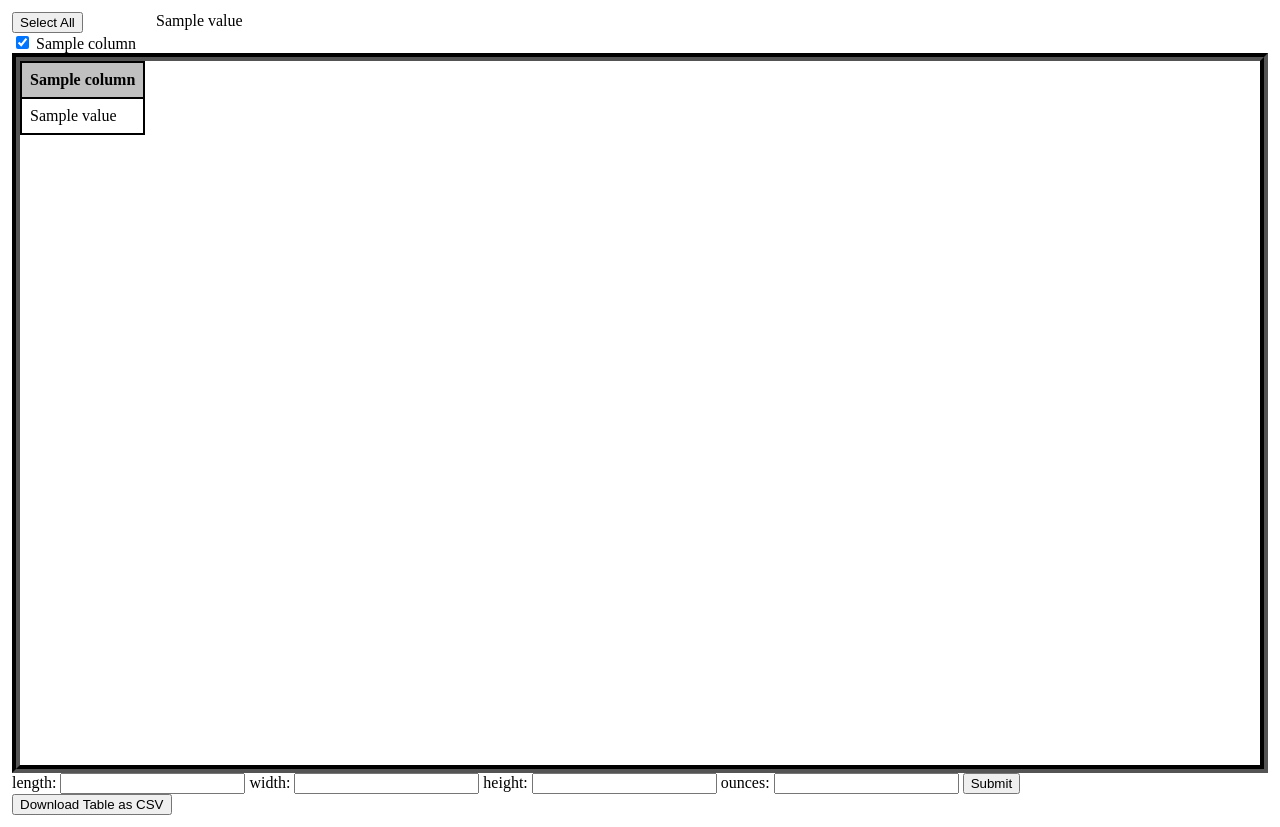
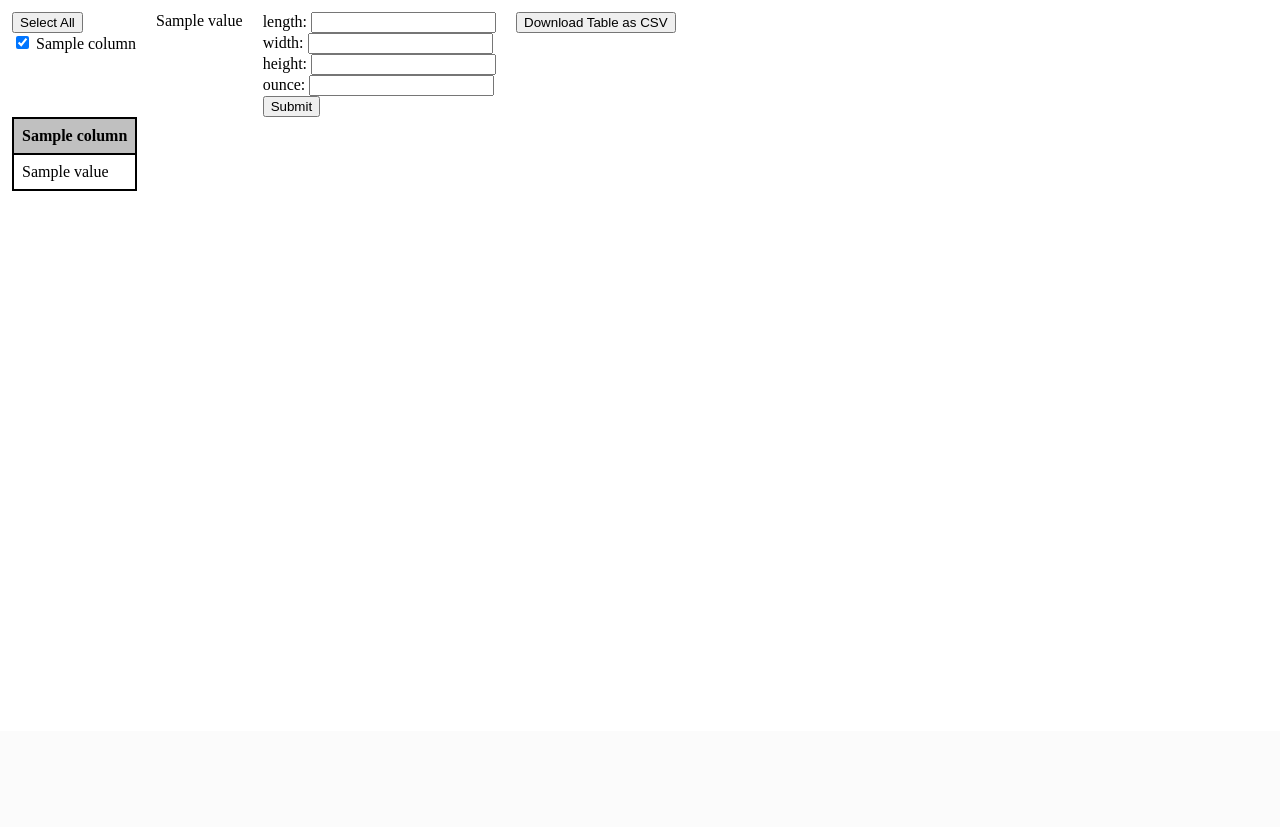
Before and after one commit to kzrob/sc-pod, a Flask app: template templates/table.html in a window 1280 px wide. Shown: the part 69-896 px from the top of the page. After the commit the page ends 260 px from the top, so only its background shows below. Run offline with Flask 3, Linux system fonts and the light colour scheme; the template is opened without the code that fills it: most values are stand-ins (such as "Sample title", 1, 10 or a date in 2020).

Commit message:
fixed table value bugs and changed some css

```diff
--- a/app.py
+++ b/app.py
@@ -19,9 +19,9 @@ def table():
     length = request.form.get("length")
     width = request.form.get("width")
     height = request.form.get("height")
-    ounces = request.form.get("ounces")
+    ounce = request.form.get("ounce")
 
-    df, count = backend.process_table(config.TSV_PATH, length, width, height, ounces)
+    df, count = backend.process_table(config.TSV_PATH, length, width, height, ounce)
     return render_template('table.html', data=df, count=count)
 
 
--- a/backend.py
+++ b/backend.py
@@ -175,7 +175,7 @@ def count_table_orders(df: pd.DataFrame, column: str, simple: bool = False) -> s
     return output
 
 
-def process_table(tsv_path: str, length: str, width: str, height: str, ounces: str) -> tuple[pd.DataFrame, dict[str]] | tuple[None, None]:
+def process_table(tsv_path: str, length: str, width: str, height: str, ounce: str) -> tuple[pd.DataFrame, dict[str]] | tuple[None, None]:
     if tsv_path is None or not os.path.exists(tsv_path):
         return None, None
 
@@ -199,8 +199,8 @@ def process_table(tsv_path: str, length: str, width: str, height: str, ounces: s
         df.at[i, "length"] = length
         df.at[i, "width"] = width
         df.at[i, "height"] = height
-        if ounces is not None:
-            df.at[i, "ounces"] = str(float(df.at[i, "total-quantity"]) * float(ounces))
+        if ounce is not None:
+            df.at[i, "ounce"] = str(float(df.at[i, "total-quantity"]) * float(ounce))
 
     output = dict()
     output["orders"] = count_table_orders(df, "order-id", simple=True)
--- a/static/css/table.css
+++ b/static/css/table.css
@@ -9,20 +9,8 @@ table, th, td {
     padding: 8px;
 }
 
-.dataTable-container {
-    height: 90vh;
-    overflow: scroll;
-    overflow-y: auto;
-    overflow-x: auto;
-    border: 8px groove black;
-}
-
-.dataTable-container thead th {
+thead {
     background-color: silver;
-    position: sticky;
-    top: 0;
-    z-index: 10;
-    white-space: nowrap;
 }
 
 img {
--- a/templates/table.html
+++ b/templates/table.html
@@ -30,8 +30,27 @@
                     {% endfor %}
                 {% endif %}
             </div>
+            <div>
+                <form action="/table" method="POST">
+                    <label for="length">length:</label>
+                    <input type="text" id="length" name="length" required>
+                    <br>
+                    <label for="width">width:</label>
+                    <input type="text" id="width" name="width" required>
+                    <br>
+                    <label for="height">height:</label>
+                    <input type="text" id="height" name="height" required>
+                    <br>
+                    <label for="ounce">ounce:</label>
+                    <input type="text" id="ounce" name="ounce" required>
+                    <br>
+                    <button type="submit">Submit</button>
+                </form>
             </div>
-        <div class="dataTable-container">
+            <div>
+                <button id="downloadCSV">Download Table as CSV</button>
+            </div>
+        </div>
         <table id="dataTable">
             <thead>
                 <tr>
@@ -56,19 +75,6 @@
                 {% endfor %}
             </tbody>
         </table>
-        </div>
-        <form action="/table" method="POST">
-            <label for="length">length:</label>
-            <input type="text" id="length" name="length" required>
-            <label for="width">width:</label>
-            <input type="text" id="width" name="width" required>
-            <label for="height">height:</label>
-            <input type="text" id="height" name="height" required>
-            <label for="ounces">ounces:</label>
-            <input type="text" id="ounces" name="ounces" required>
-            <button type="submit">Submit</button>
-        </form>
-        <button id="downloadCSV">Download Table as CSV</button>
 
         <script src="{{ url_for('static', filename='js/table.js') }}" defer></script>
     {% endif %}
```
Also changed, not shown: static/js/table.js (+20 -46 lines). Lines whose indentation alone changed are shown as unchanged.
